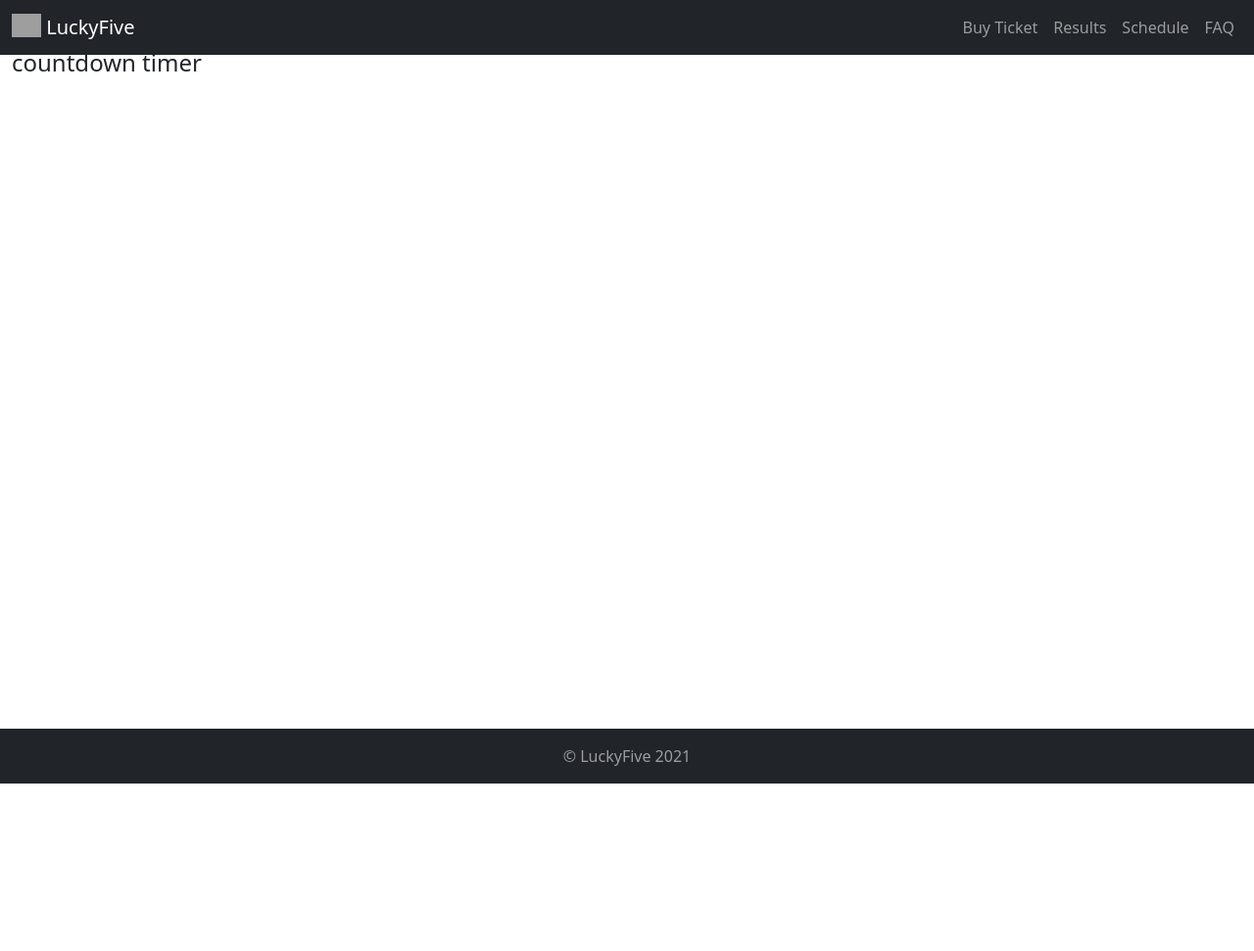
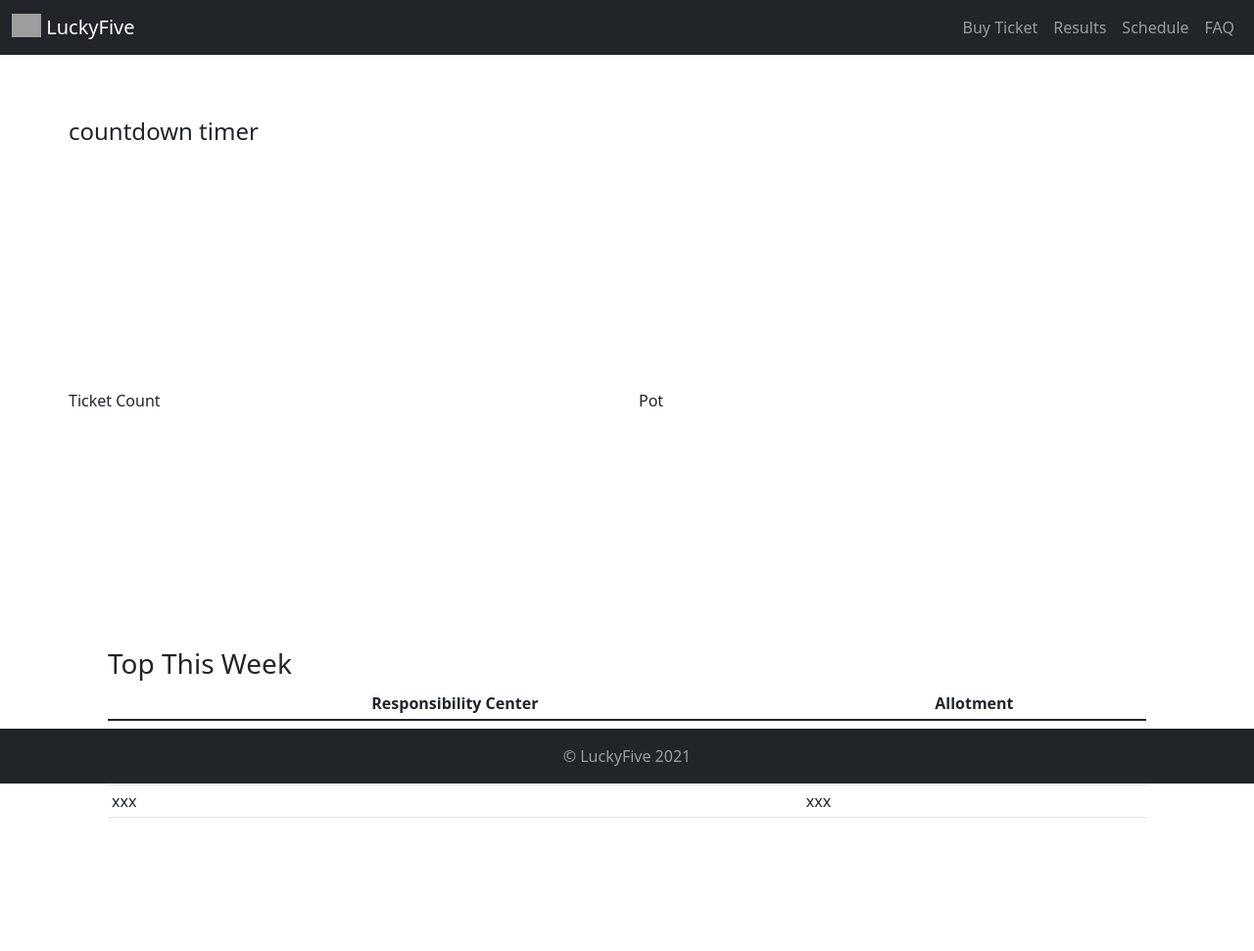
Before and after one commit to riidatibula/lucky-five, a Django app: page / in a window 1280 px wide. Shown: the whole page at 98% size. Before the commit the page ends 800 px from the top, so only its background shows below. Run offline with Django 3.2, Linux system fonts and the light colour scheme; grey boxes are pictures that could not be loaded.

Commit message:
Implemented assests integration

```diff
--- /dev/null
+++ b/src/assets/css/main.css
@@ -0,0 +1,7 @@
+.content {
+    padding: 120px 70px 120px 70px;
+}
+
+.top-bets {
+    max-width: 1200px;
+}
--- /dev/null
+++ b/src/assets/js/countdown_timer.js
@@ -0,0 +1,2 @@
+date = new Date()
+console.log(date)
--- a/src/bets/templates/bets/countdown_timer.html
+++ b/src/bets/templates/bets/countdown_timer.html
@@ -1,7 +1,3 @@
-{% extends 'base.html' %}
-
-{% block content %}
-    <div class="container-fluid" style="padding-top: 50px;">
-        <h4>countdown timer</h4>
-    </div>
-{% endblock %}
+<div class="container-fluid content">
+    <h4>countdown timer</h4>
+</div>
--- a/src/bets/templates/bets/homepage.html
+++ b/src/bets/templates/bets/homepage.html
@@ -1,7 +1,70 @@
 {% extends 'base.html' %}
+{% load static %}
 
 {% block content %}
-    {% include 'bets/countdown_timer.html' %}
+    <div class="container-fluid content">
+        <h4>countdown timer</h4>
+    </div>
 
+    <!-- Sections -->
+
+    <!-- countdown timer or result depending on time  -->
+
+    <!-- info section - ticket count and pot -->
+    <div class="container-fluid content">
+        <div class="row">
+            <div class="col">
+                Ticket Count
+            </div>
+            <div class="col">
+                Pot
+            </div>
+        </div>
+    </div>
+
+    <!-- top bets section -->
+    <div class="container-fluid content top-bets">
+        <h3>Top This Week</h3>
+        <div class="table-responsive">
+            <table class="table table-sm">
+                <thead align="center">
+                    <tr>
+                        <th>
+                            Responsibility Center
+                        </th>
+                        <th>
+                            Allotment
+                        </th>
+                    </tr>
+                </thead>
+                <tbody>
+                    <tr>
+                        <td>
+                            xxx
+                        </td>
+                        <td>
+                            xxx
+                        </td>
+                    </tr>
+                    <tr>
+                        <td>
+                            xxx
+                        </td>
+                        <td>
+                            xxx
+                        </td>
+                    </tr>
+                    <tr>
+                        <td>
+                            xxx
+                        </td>
+                        <td>
+                            xxx
+                        </td>
+                    </tr>
+                </tbody>
+            </table>
+        </div>
+    </div>
 
 {% endblock %}
--- a/src/luckyfive/settings.py
+++ b/src/luckyfive/settings.py
@@ -120,6 +120,10 @@
 
 STATIC_URL = '/static/'
 
+STATICFILES_DIRS = [
+    BASE_DIR / "assets"
+]
+
 # Default primary key field type
 # https://docs.djangoproject.com/en/3.2/ref/settings/#default-auto-field
 
--- a/src/templates/base.html
+++ b/src/templates/base.html
@@ -1,3 +1,5 @@
+{% load static %}
+
 <!DOCTYPE html>
 <html>
 <head>
@@ -5,6 +7,8 @@
     <meta name="viewport" content="width=device-width, initial-scale=1">
     <title>Lucky Five</title>
     <link href="https://cdn.jsdelivr.net/npm/bootstrap@5.1.3/dist/css/bootstrap.min.css" rel="stylesheet" integrity="sha384-1BmE4kWBq78iYhFldvKuhfTAU6auU8tT94WrHftjDbrCEXSU1oBoqyl2QvZ6jIW3" crossorigin="anonymous">
+    <link rel="stylesheet" type="text/css" href="{% static 'css/main.css' %}">
+    {% block head %}{% endblock %}
 </head>
 <body>
     {% include 'navbar.html' %}
```
Also changed, not shown: src/assets/css/countdown_timer.css (added).
